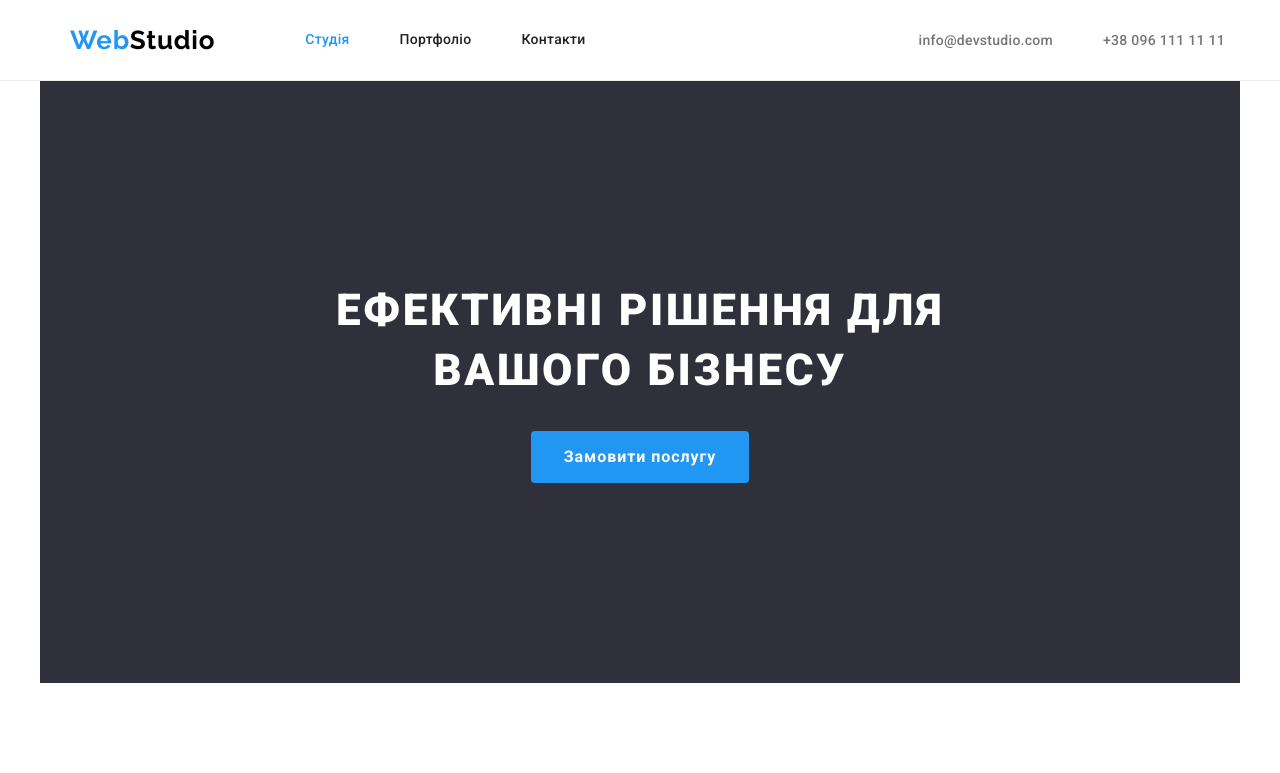
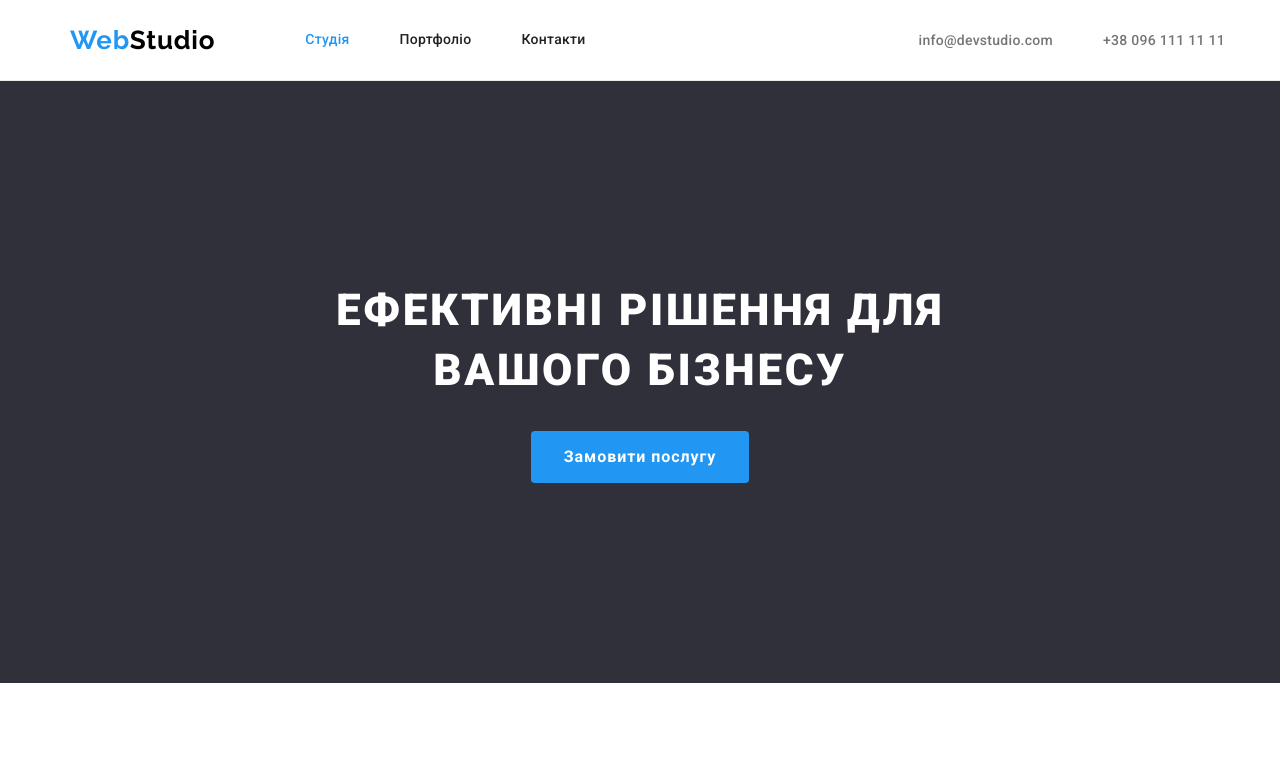
Before and after one commit to VitaliyaOvechko/goit-markup-hw-04, a plain HTML site: page index.html in a window 1280 px wide. Shown: the top 773 px of the page. Drawn offline with nearby package versions, Linux system fonts and the light colour scheme.

Commit message:
Вносить зміни до секції hero (hw №3)

```diff
--- a/css/style.css
+++ b/css/style.css
@@ -131,19 +131,19 @@ img {
 /*hero*/
 
 .hero {
+        padding-top: 200px;
+        padding-bottom: 200px;
         text-align: center;
         background-color: var(--background-footer);
 }
 h1 {
+        margin: 0 auto;
+        margin-bottom: 30px;
         max-width: 696px;
-        margin-top: 0;
-        margin-bottom: 30px;
-        margin-right: 0;
 
         font-weight: 900;
         font-size: 44px;
         line-height: 1.36;
-        text-align: center;
         letter-spacing: 0.06em;
         text-transform: uppercase;
         color: var(--white);
@@ -166,14 +166,6 @@ h1 {
         color: var(--white);
         background-color: var(--background-accent);
         cursor:pointer;
-}
-
-.hero-content {
-        display: inline-block;
-        padding-top: 200px;
-        padding-bottom: 200px;
-
-        text-align: center;
 }
 
 .visually-hidden {
--- a/index.html
+++ b/index.html
@@ -54,8 +54,8 @@
     </header>
 
     <main>
-      <section class="hero container">
-        <div class="hero-content">
+      <section class="hero">
+        <div class="container">
           <h1>Ефективні рішення для вашого бізнесу</h1>
           <button class="main-button" type="button">Замовити послугу</button>
         </div>
```
